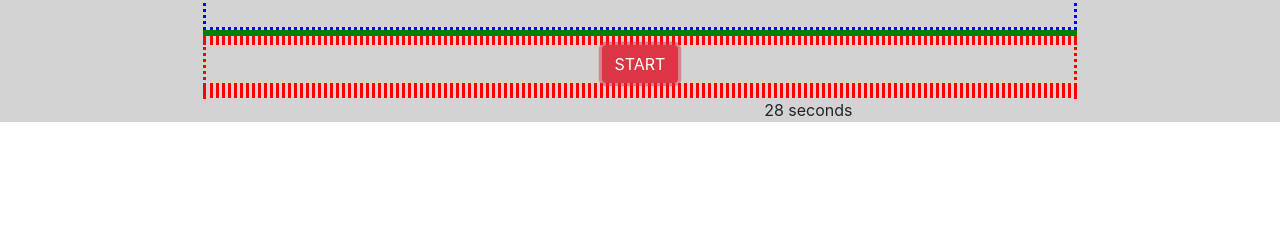
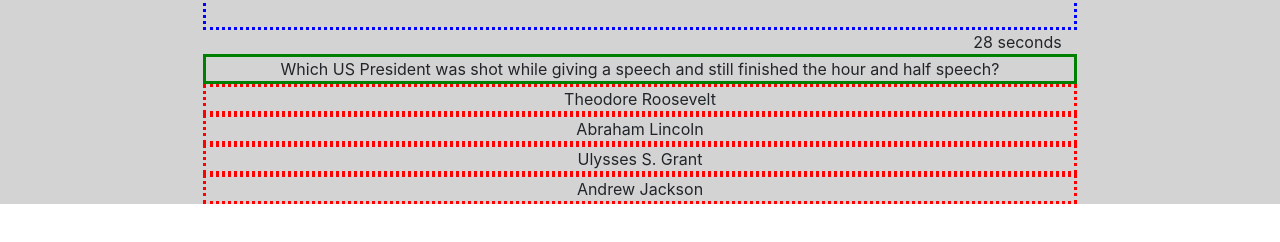
Before and after one commit to alycapps/TriviaGame, a plain HTML site: page index.html in a window 1280 px wide. Both pictures are taken after a click on the button "START". Shown: the part 56-298 px from the top of the page. Drawn offline with nearby package versions, Linux system fonts and the light colour scheme.

Commit message:
question page setup

```diff
--- a/assets/javascript/app.js
+++ b/assets/javascript/app.js
@@ -49,11 +49,12 @@ $(document).ready(function() {
 
     // hit start button to go to first question
     $(".start").on("click", function() {
-        qpgload();
+        qpgsetup();
+        timerload();
         console.log("start button clicked");
     });
 
-    function qpgload() {
+    function timerload() {
         //timer countdown
         var interval = setInterval(countdown, 1000);
         function countdown() {
@@ -70,12 +71,17 @@ $(document).ready(function() {
                 console.log("time up");
             }
           }
-        //
-        console.log("ranqpgload");
-        //display question/answer choices
+        console.log("ran timerload");
     }
 
-
+    //display question/answer choices
+    function qpgsetup() {
+        $(".questionlocation").text(q1.Question);
+        $(".ansloc1").text(q1.Answer);
+        $(".ansloc2").text(q1.RedHerrings[0]);
+        $(".ansloc3").text(q1.RedHerrings[1]);
+        $(".ansloc4").text(q1.RedHerrings[2]);
+    }
 
     //page 1 run questiondisplay function
 
--- a/index.html
+++ b/index.html
@@ -18,6 +18,12 @@
                 <div class="col-md-8 text-center title">
                     <h1>American Trivia</h1>
                     <br>
+                </div>
+                <div class="col-md-2"></div>
+
+                <div class="col-md-7"></div>
+                <div class="col-md-3 timerlocation text-right">
+                    <!-- timer -->
                 </div>
                 <div class="col-md-2"></div>
 
@@ -51,11 +57,6 @@
                 </div>
                 <div class="col-md-2"></div>
 
-                <div class="col-md-7"></div>
-                <div class="col-md-3 timerlocation">
-                    <!-- timer -->
-                </div>
-                <div class="col-md-2"></div>
             </div>
 
 
```
